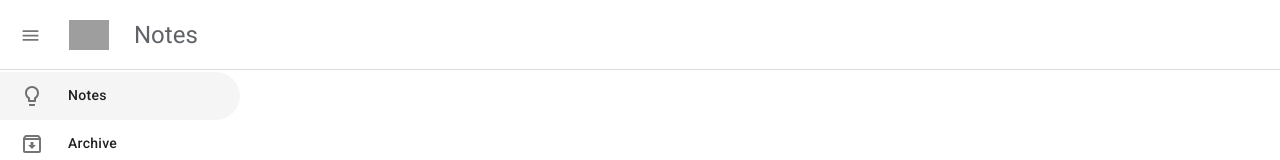
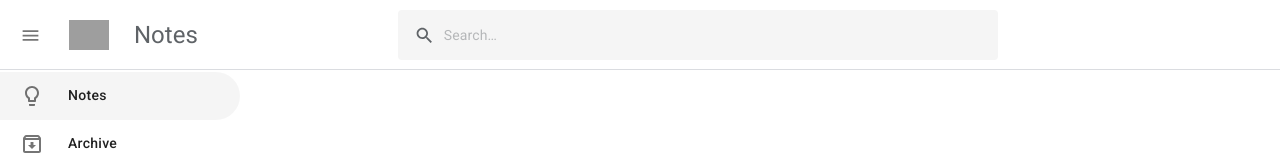
Before and after one commit to Granddad-Po/google-keep-clone, a React (Create React App) app: page /trash in a window 1280 px wide. Shown: the top 160 px of the page. Built offline with nearby package versions, Linux system fonts and the light colour scheme; grey boxes are pictures that could not be loaded.

Commit message:
add: search input

```diff
--- a/src/components/HeaderBar.tsx
+++ b/src/components/HeaderBar.tsx
@@ -1,6 +1,6 @@
 import React, {FC} from 'react';
-import {AppBar, IconButton, Toolbar, Typography} from "@mui/material";
-import MenuIcon from '@mui/icons-material/Menu';
+import {alpha, AppBar, IconButton, InputBase, Toolbar, Typography} from "@mui/material";
+import {Menu as MenuIcon, Search as SearchIcon} from '@mui/icons-material';
 import {styled} from "@mui/material/styles";
 
 
@@ -15,6 +15,47 @@ const Header = styled(AppBar)`
   height: 70px;
   box-shadow: inset 0 -1px 0 0 #dadce0;
 `;
+
+const Search = styled('div')(({ theme }) => ({
+    position: 'relative',
+    display: 'flex',
+    alignItems: 'center',
+    borderRadius: theme.shape.borderRadius,
+    backgroundColor: '#F5F5F5',
+    marginLeft: 0,
+    height: '50px',
+    [theme.breakpoints.up('sm')]: {
+        marginLeft: '200px',
+        width: '600px',
+    },
+}));
+
+const SearchIconWrapper = styled('div')(({ theme }) => ({
+    padding: theme.spacing(0, 2),
+    height: '100%',
+    position: 'absolute',
+    pointerEvents: 'none',
+    display: 'flex',
+    alignItems: 'center',
+    justifyContent: 'center',
+}));
+
+const StyledInputBase = styled(InputBase)(({ theme }) => ({
+    color: 'inherit',
+    '& .MuiInputBase-input': {
+        padding: theme.spacing(1, 1, 1, 0),
+        // vertical padding + font size from searchIcon
+        paddingLeft: `calc(1em + ${theme.spacing(4)})`,
+        transition: theme.transitions.create('width'),
+        width: '100%',
+        [theme.breakpoints.up('sm')]: {
+            width: '12ch',
+            '&:focus': {
+                width: '20ch',
+            },
+        },
+    },
+}));
 
 const HeaderBar: FC<HeaderBarProps> = ({handleDrawer}) => {
     const logo = 'https://cdn-icons-png.flaticon.com/512/3320/3320975.png'
@@ -35,6 +76,15 @@ const HeaderBar: FC<HeaderBarProps> = ({handleDrawer}) => {
                     <Typography variant='h5' color='inherit' sx={{ml: '25px', fontSize: '24px'}}>
                         Notes
                     </Typography>
+                    <Search>
+                        <SearchIconWrapper>
+                            <SearchIcon />
+                        </SearchIconWrapper>
+                        <StyledInputBase
+                            placeholder="Search…"
+                            inputProps={{ 'aria-label': 'search' }}
+                        />
+                    </Search>
                 </Toolbar>
             </Header>
     );
```
